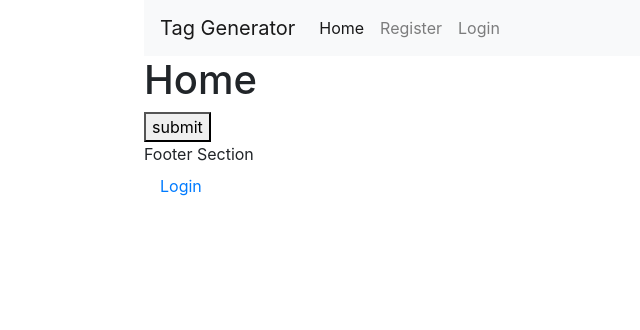
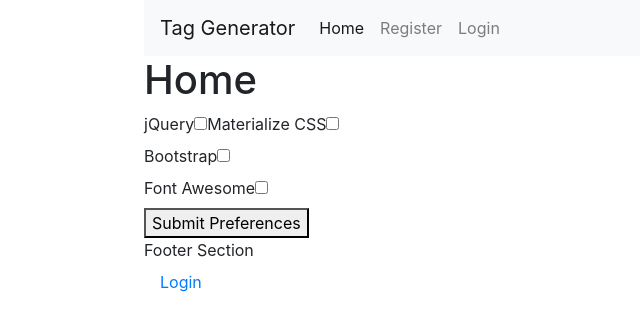
Before and after one commit to shaneocon/tag-generator, a React (Create React App) app in the folder client/: page /home-page in a window 1280 px wide. Shown: the top 330 px of the page, without its empty margins (96-736 px from the left). Built offline with nearby package versions, Linux system fonts and the light colour scheme.

Commit message:
added checkbox form

```diff
--- a/client/src/pages/HomePage.js
+++ b/client/src/pages/HomePage.js
@@ -1,24 +1,87 @@
 import cdnAPI from "../util/cdnjs";
-
-
 
 function HomePage() {
   function handleClick() {
-    cdnAPI.multiple(
-      {jQuery: true,
+    cdnAPI
+      .multiple({
+        jQuery: true,
         materializeCSS: true,
         bootstrapCSS: true,
-        fontAwesome: true
-    }).then((requests) => {
-      console.log(requests)
-    });
+        fontAwesome: true,
+      })
+      .then((requests) => {
+        console.log(requests);
+      });
   }
 
   return (
     <div>
-      <h1> Home</h1><button onClick={handleClick}>submit</button>
+      <h1> Home</h1>
+      <form>
+      <div>
+        <label>jQuery</label>
+        <input type="checkbox" name="jQuery" required />
+        <label>Materialize CSS</label>
+        <input type="checkbox" name="materialize" required />
+      </div>
+      <div>
+        <label>Bootstrap</label>
+        <input type="checkbox" name="bootstrap" required />
+      </div>
+      <div>
+        <label>Font Awesome</label>
+        <input type="checkbox" name="fontAwesome" required/>
+      </div>
+
+      <button type="submit" onClick={handleClick}>Submit Preferences</button>
+    </form>
+
     </div>
-  )
+  );
 }
 
 export default HomePage;
+
+
+
+
+// const CheckboxExample = () => {
+//   const [checkedItems, setCheckedItems] = useState({}); //plain object as state
+
+//   const handleChange = (event) => {
+//       // updating an object instead of a Map
+//       setCheckedItems({...checkedItems, [event.target.name] : event.target.checked });
+//   }
+
+//   useEffect(() => {
+//     console.log("checkedItems: ", checkedItems);
+//   }, [checkedItems]);
+
+//   const checkboxes = [
+//       {
+//           name: 'check-box-1',
+//           key: 'checkBox1',
+//           label: 'Check Box 1',
+//       },
+//       {
+//           name: 'check-box-2',
+//           key: 'checkBox2',
+//           label: 'Check Box 2',
+//       }
+//   ];
+
+
+//   return (
+//       <div>
+//           <lable>Checked item name : {checkedItems["check-box-1"]} </lable> <br/>
+//           {
+//               checkboxes.map(item => (
+//                   <label key={item.key}>
+//                       {item.name}
+//                       <Checkbox name={item.name} checked={checkedItems[item.name]} onChange={handleChange} />
+//                   </label>
+//               ))
+//           }
+//       </div>
+//   );
+// }
```
